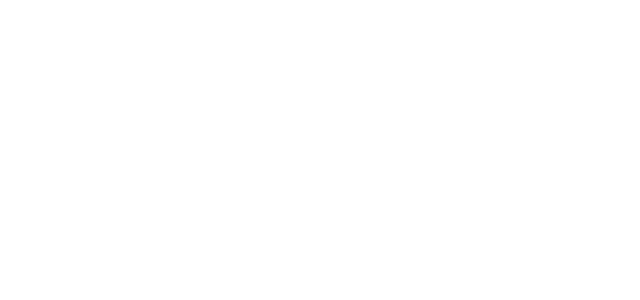
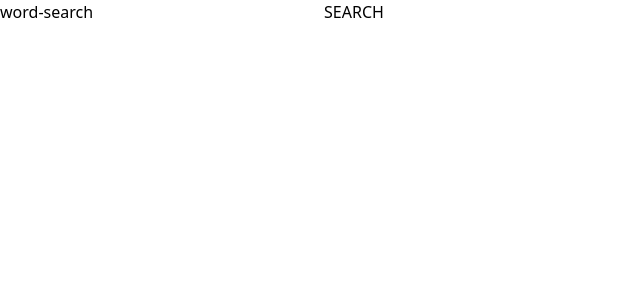
Before and after one commit to alireza4682/syn-dictionary, a React (Vite) app: page / in a window 1280 px wide. Shown: the top 300 px of the page, without its empty margins (0-640 px from the left). Built offline with nearby package versions, Linux system fonts and the light colour scheme.

Commit message:
first-stage

```diff
--- a/src/App.tsx
+++ b/src/App.tsx
@@ -1,8 +1,40 @@
-import Card from "./components/card.component";
+import React, { ChangeEvent, FormEvent, useState } from "react";
+type syn = {
+  score: number;
+  word: string;
+};
 function App() {
+  const [state, setstate] = useState("");
+  const [syn, setsyn] = useState<syn[]>([]);
+  const onChangeHandler = (e: React.ChangeEvent<HTMLInputElement>) =>
+    setstate(e.target.value);
+  const fetchsyns = (word: string) => {
+    fetch(`https://api.datamuse.com/words?rel_syn=${state}`)
+      .then((res) => res.json())
+      .then(setsyn);
+  };
+  const onSubmitHandler = (e: React.FormEvent) => {
+    e.preventDefault();
+    fetchsyns(state);
+  };
+  const onClickSyn = (newWord: string) => {
+    setstate(newWord);
+    fetchsyns(newWord);
+  };
   return (
     <div className="App">
-      <Card />
+      <form onSubmit={onSubmitHandler}>
+        <label>word-search</label>
+        <input value={state} onChange={onChangeHandler} id="word-input"></input>
+        <button>SEARCH</button>
+      </form>
+      <ul>
+        {syn.map((s) => (
+          <li key={s.word} onClick={() => onClickSyn}>
+            {s.word}
+          </li>
+        ))}
+      </ul>
     </div>
   );
 }
--- a/src/components/card.component.tsx
+++ b/src/components/card.component.tsx
@@ -1,5 +1,10 @@
 import FormInput from "./forminput.component";
 const Card = () => {
-  return <FormInput word="hello" />;
+  return (
+    <>
+      <FormInput word="hi" lable="wow" />
+      <button>search</button>
+    </>
+  );
 };
 export default Card;
```
